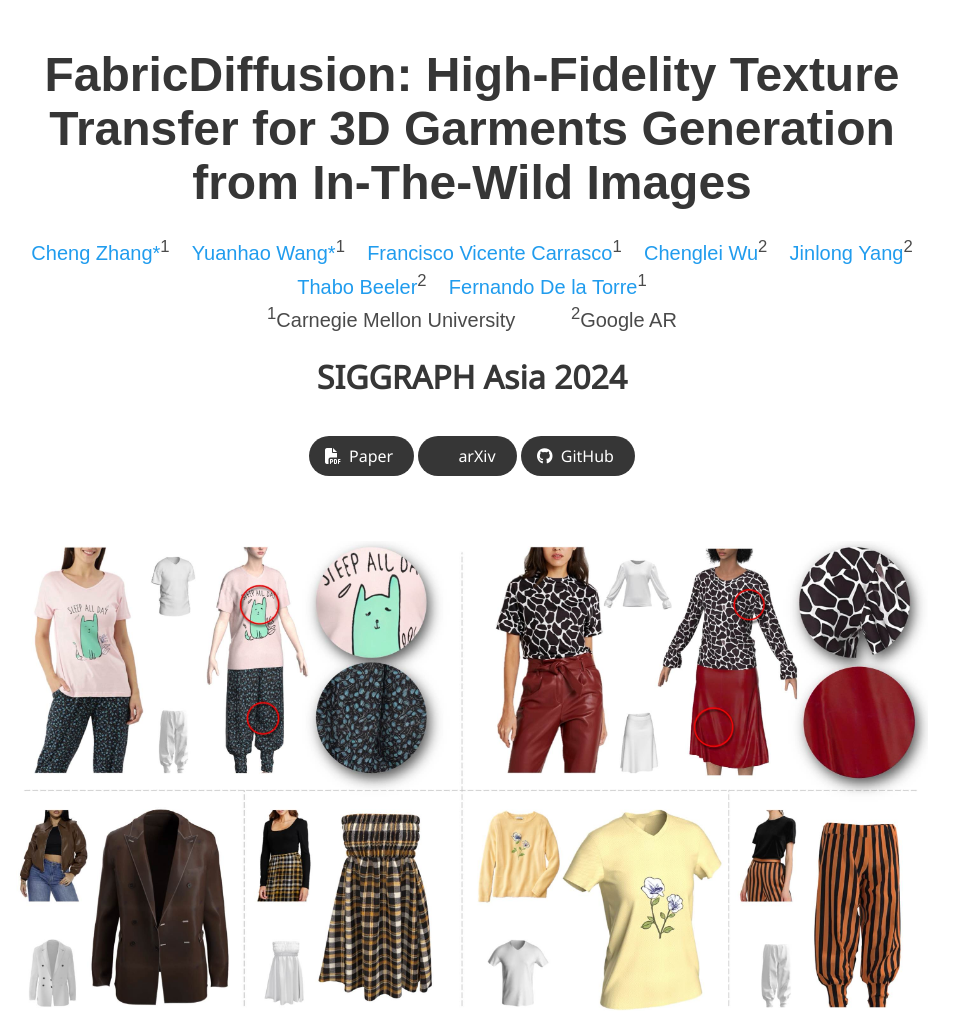
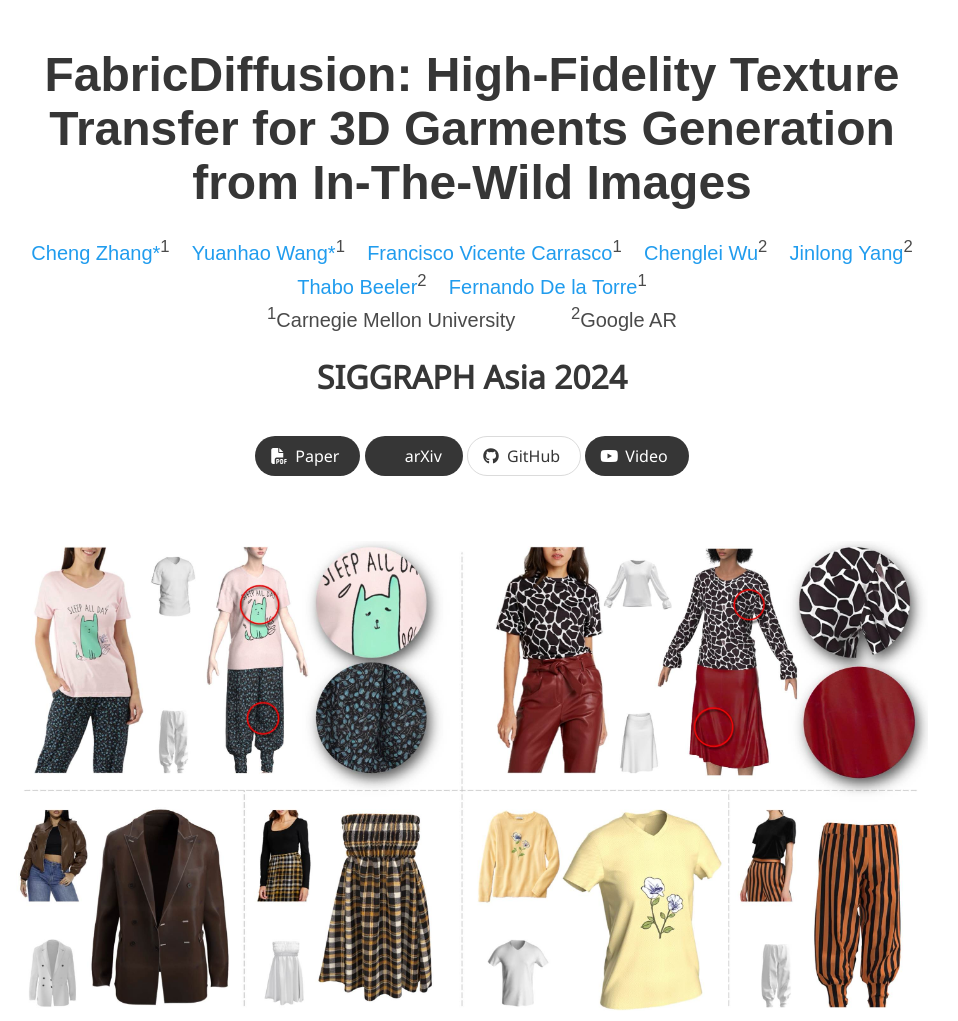
Before and after one commit to humansensinglab/fabric-diffusion, a plain HTML site: page index.html in a window 1280 px wide. Shown: the top 1021 px of the page, without its empty margins (168-1126 px from the left). Drawn offline with nearby package versions, Linux system fonts and the light colour scheme; some icons are missing; a web font is replaced by a local one.

Commit message:
Update index.html

```diff
--- a/index.html
+++ b/index.html
@@ -113,8 +113,8 @@
               </span>
               <!-- Code Link. -->
               <span class="link-block">
-                <a href="https://github.com/humansensinglab/fabric-diffusion"
-                   class="external-link button is-normal is-rounded is-dark">
+                <a href="#"
+                   class="external-link button is-normal is-rounded">
                   <span class="icon">
                       <i class="fab fa-github"></i>
                   </span>
@@ -122,7 +122,7 @@
                   </a>
               </span>
               <!-- Demo Link. -->
-<!--               <span class="link-block">
+        <!--       <span class="link-block">
                   <a href="#"
                      class="external-link button is-normal is-rounded is-dark">
                     <span class="icon">
@@ -141,15 +141,15 @@
                   <span>Data</span>
                   </a>
                 </span> -->
-<!--               <span class="link-block">
-                <a href="#"
+              <span class="link-block">
+                <a href="#video"
                    class="external-link button is-normal is-rounded is-dark">
                   <span class="icon">
                       <i class="fab fa-youtube"></i>
                   </span>
                   <span>Video</span>
                 </a>
-              </span> -->
+              </span>
               <!-- Poster Link. -->
               <!-- <span class="link-block">
                 <a href="./iti-gen/static/images/iti-gen_poster.pdf"
@@ -205,7 +205,7 @@
 
     <div class="columns is-centered has-text-centered">
       <div class="column">
-        <h2 class="title is-3">Video and Results</h2>
+        <h2 class="title is-3" id="video">Video and Results</h2>
         <div class="publication-video">
           <iframe src="https://www.youtube.com/embed/xYiyjwldtWc?rel=0&amp;showinfo=0"
                   frameborder="0" allow="autoplay; encrypted-media" allowfullscreen>
```
